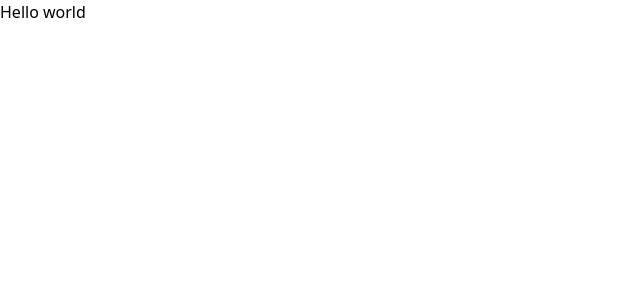
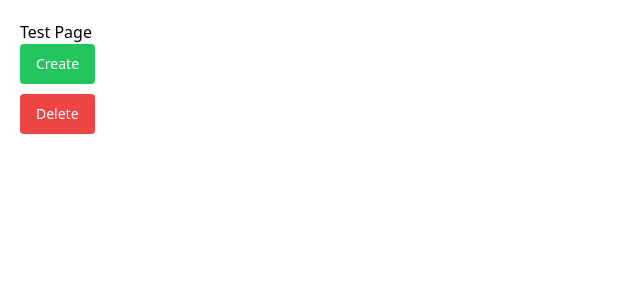
Before and after one commit to onebignick/is442-project, a Next.js app in the folder frontend/: page / in a window 1280 px wide. Shown: the top 300 px of the page, without its empty margins (0-640 px from the left). Built offline with nearby package versions, Linux system fonts and the light colour scheme.

Commit message:
create and delete buttons

```diff
--- a/frontend/src/app/page.tsx
+++ b/frontend/src/app/page.tsx
@@ -1,5 +1,25 @@
+"use client"
+import React from 'react';
+import ActionButton from "@/components/ActionButton";
+
 export default function Page() {
+    const handleCreate = () => {
+        console.log('create button clicked');
+    };
+
+    const handleDelete = () => {
+        console.log('delete button clicked');
+    };
+
     return (
-        <p>Hello world</p>
+        <div style={{ padding: '20px' }}>
+            <h1>Test Page</h1>
+            <div style={{ marginBottom: '10px' }}>
+                <ActionButton label="Create" variant="create" onClick={handleCreate} />
+            </div>
+            <div>
+                <ActionButton label="Delete" variant="delete" onClick={handleDelete} />
+            </div>
+        </div>
     )
 }
--- /dev/null
+++ b/frontend/src/components/ActionButton.tsx
@@ -0,0 +1,30 @@
+
+"use client"
+import React from 'react';
+import { Button } from "@/components/ui/button";
+
+interface ActionButtonProps {
+    onClick?: () => void;
+    label: string;
+    variant?: 'create' | 'delete';
+    disabled?: boolean;
+}
+
+const ActionButton: React.FC<ActionButtonProps> = ({ onClick, label, variant, disabled = false }) => {
+    const variantStyles = {
+        create: 'bg-green-500 text-white',
+        delete: 'bg-red-500 text-white',
+    }
+
+    return (
+        <Button
+            onClick = {onClick}
+            className = {`${variantStyles[variant]} px-4 py-2 rounded`}
+            disabled = {disabled}
+        >
+            {label}
+        </Button>
+    )
+}
+
+export default ActionButton;
```
Also changed, not shown: 1 other file (tests, documents, lock files or other folders).
